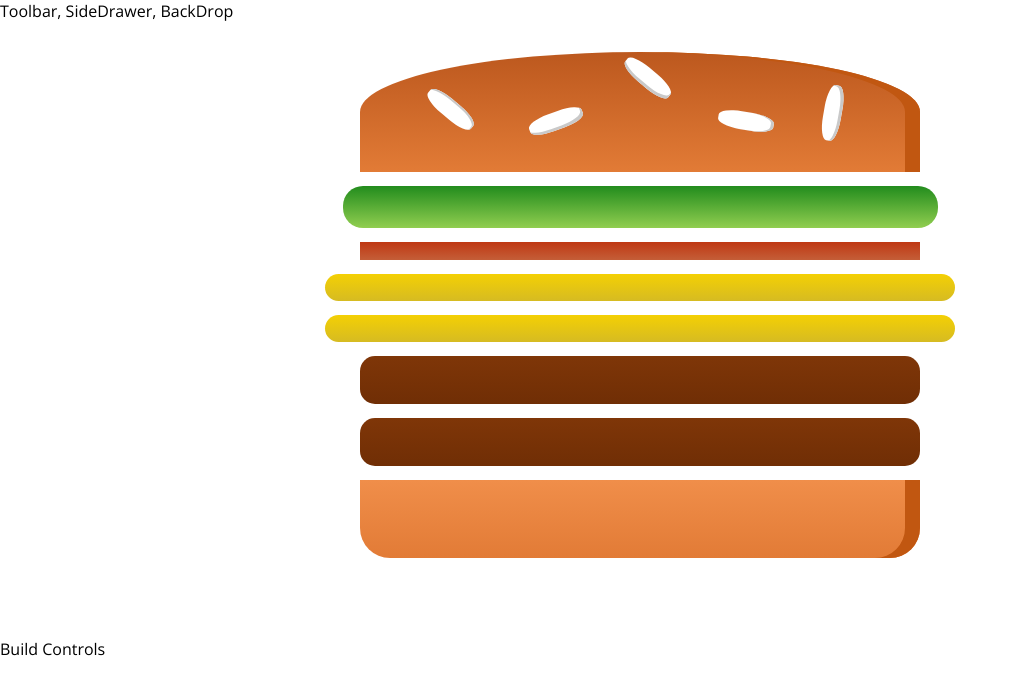
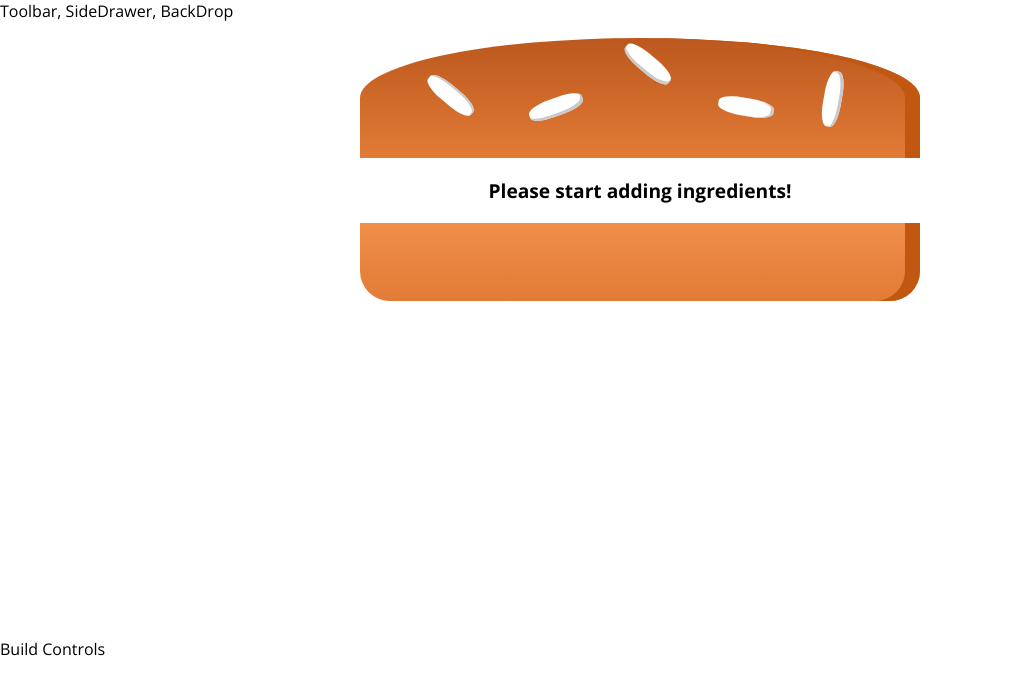
Before and after one commit to patrickniezen/react-course, a React (Create React App) app in the folder burger-builder/: page / in a window 1280 px wide. Shown: the top 694 px of the page, without its empty margins (0-1018 px from the left). Built offline with nearby package versions, Linux system fonts and the light colour scheme.

Commit message:
Added empty ingredients message.

```diff
--- a/burger-builder/src/components/Burger/Burger.js
+++ b/burger-builder/src/components/Burger/Burger.js
@@ -4,12 +4,19 @@
 import BurgerIngredient from './BurgerIngredient/BurgerIngredient';
 
 const burger = (props) => {
-    const transformedIngredients = Object.keys(props.ingredients)
+    let transformedIngredients = Object.keys(props.ingredients)
         .map(igKey => {
             return [...Array(props.ingredients[igKey])].map((_, i) => {
                 return <BurgerIngredient key={igKey + i} type={igKey} />
             });
-        });
+        })
+        .reduce((arr, el) => {
+            return arr.concat(el);
+        }, []);
+
+    if (transformedIngredients.length === 0) {
+        transformedIngredients = <p>Please start adding ingredients!</p>
+    }
 
     return (
         <div className={classes.Burger}>
--- a/burger-builder/src/components/Burger/Burger.module.css
+++ b/burger-builder/src/components/Burger/Burger.module.css
@@ -2,7 +2,6 @@
     width: 100%;
     margin: auto;
     height: 250px;
-    overflow-y: scroll;
     text-align: center;
     font-weight: bold;
     font-size: 1.2rem;
--- a/burger-builder/src/containers/BurgerBuilder/BurgerBuilder.js
+++ b/burger-builder/src/containers/BurgerBuilder/BurgerBuilder.js
@@ -7,10 +7,10 @@
 
     state = {
         ingredients: {
-            salad: 1,
-            bacon: 1,
-            cheese: 2,
-            meat: 2
+            salad: 0,
+            bacon: 0,
+            cheese: 0,
+            meat: 0
         }
     }
 
```
